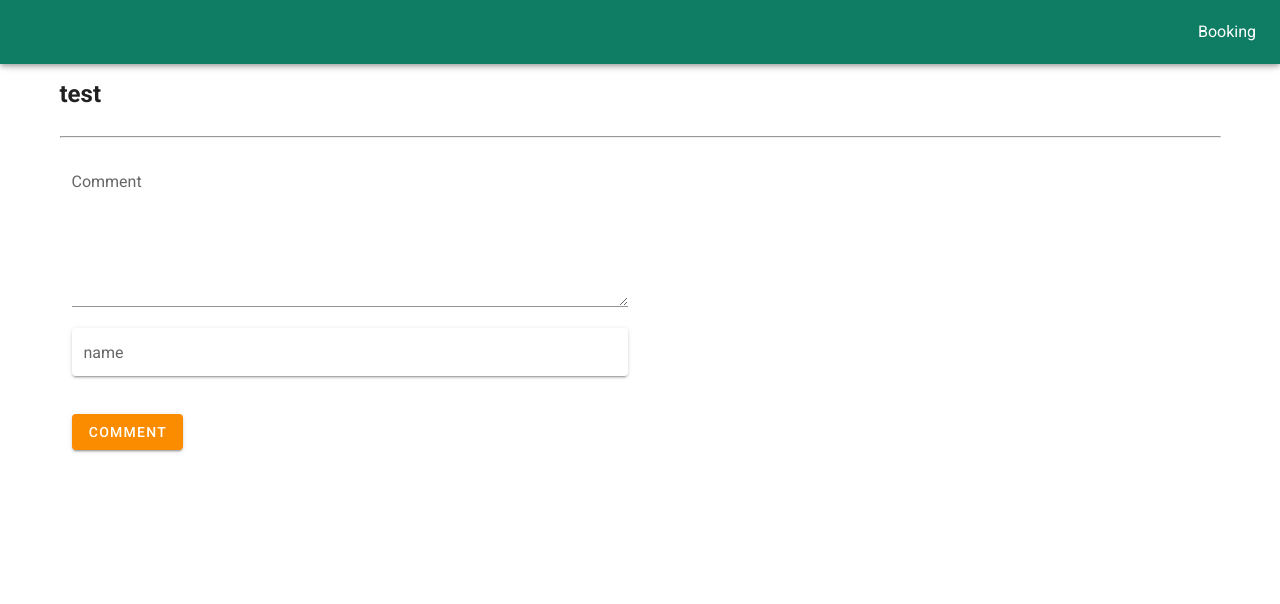
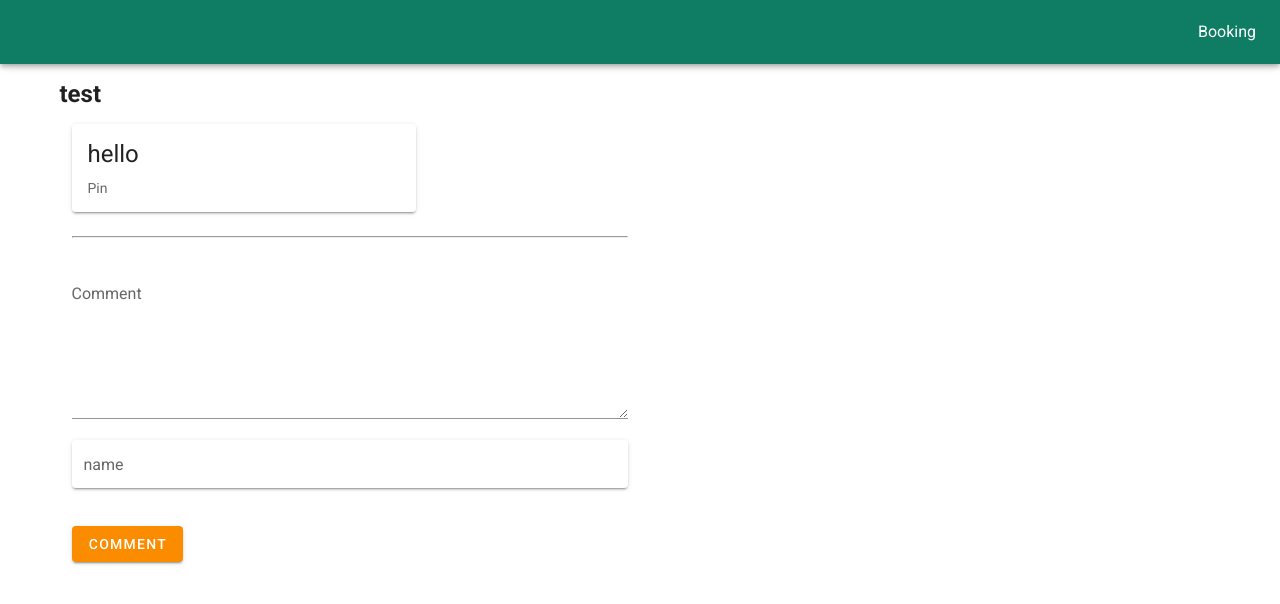
Before and after one commit to Pinsajee/Sr_project_newyoursgreens, a Vue app: page /frominput in a window 1280 px wide. Shown: the top 604 px of the page. Built offline with nearby package versions, Linux system fonts and the light colour scheme.

Commit message:
created ย้าย

```diff
--- a/src/views/frominput.vue
+++ b/src/views/frominput.vue
@@ -2,24 +2,22 @@
  <v-container>
     <h2>test</h2>
     <div id="comment">
-    <v-col cols="12" sm="6"   v-for="(message, i) in comments"
-          :key="i"
-          >
+    <v-col cols="12" sm="6">
+      <div>
         <!--card-->
         <v-card max-width="344">
           <v-list-item three-line>
             <v-list-item-content>
-              <v-list-item-title class="headline mb-1">{{message.comments}}</v-list-item-title>
-              <v-list-item-subtitle>{{message.name}}</v-list-item-subtitle>
+              <v-list-item-title class="headline mb-1">hello</v-list-item-title>
+              <v-list-item-subtitle>Pin</v-list-item-subtitle>
             </v-list-item-content>
           </v-list-item>
         </v-card>
+      </div>
 
-        </v-col >
-      </div>
       <br />
       <hr />
-
+    </v-col>
     <!--form-->
     <v-col cols="12" sm="6">
       <div class="form-group">
@@ -48,9 +46,8 @@
 //   }),
   data() {
       return {
-        commentText: '',
-        name: '',
-        commentArrays: []
+        commentText: "",
+        name: ""
       };
   },
   methods: {
@@ -60,13 +57,14 @@
         name: this.name,
       })
 
- }
-},
-created() {
+ },
+ created() {
    comments.on('child_added' , snapshot => {
      this.comments.push(snapshot.val());
      console.log(snapshot.key);
    })
  }
+
+  }
   }
 </script>
```
